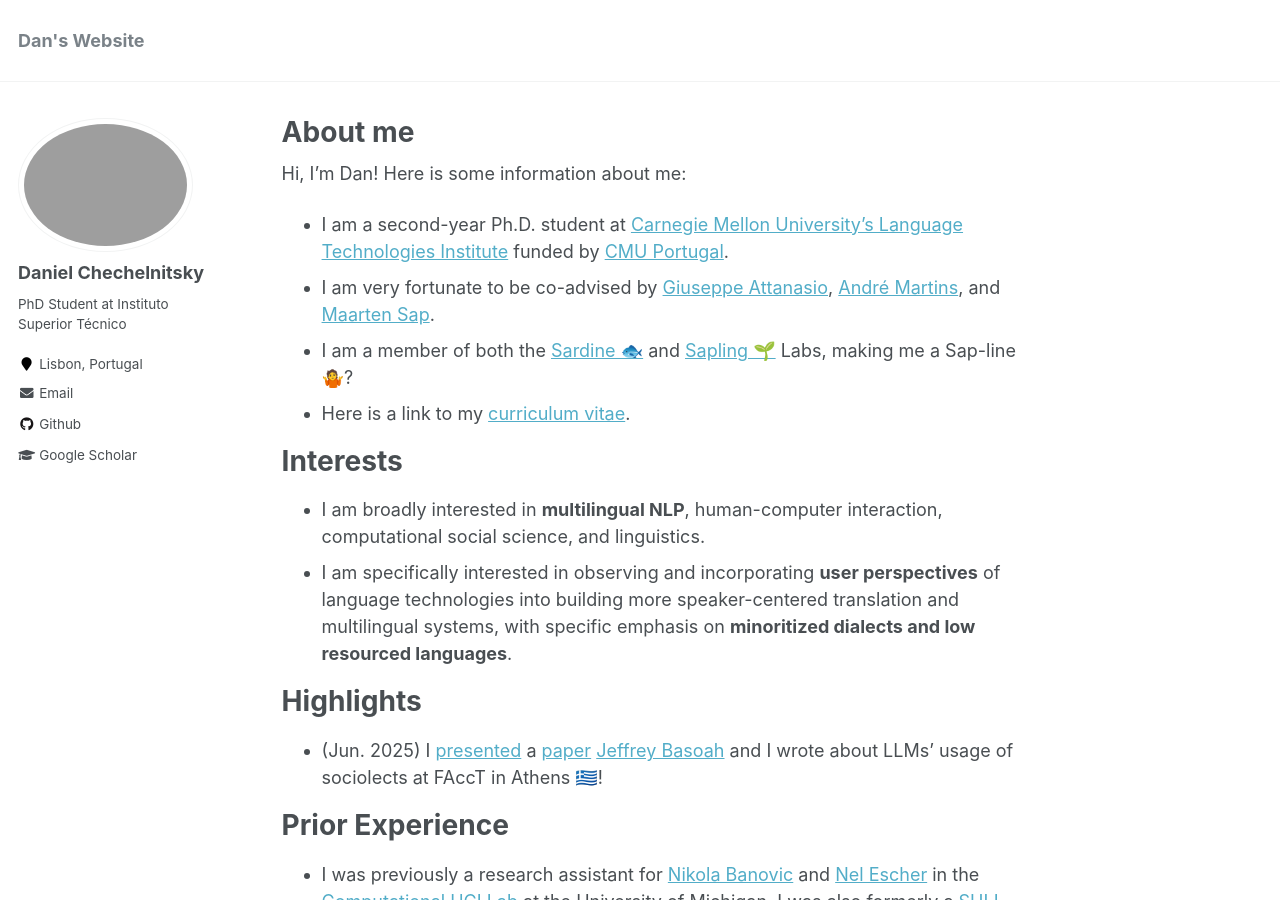
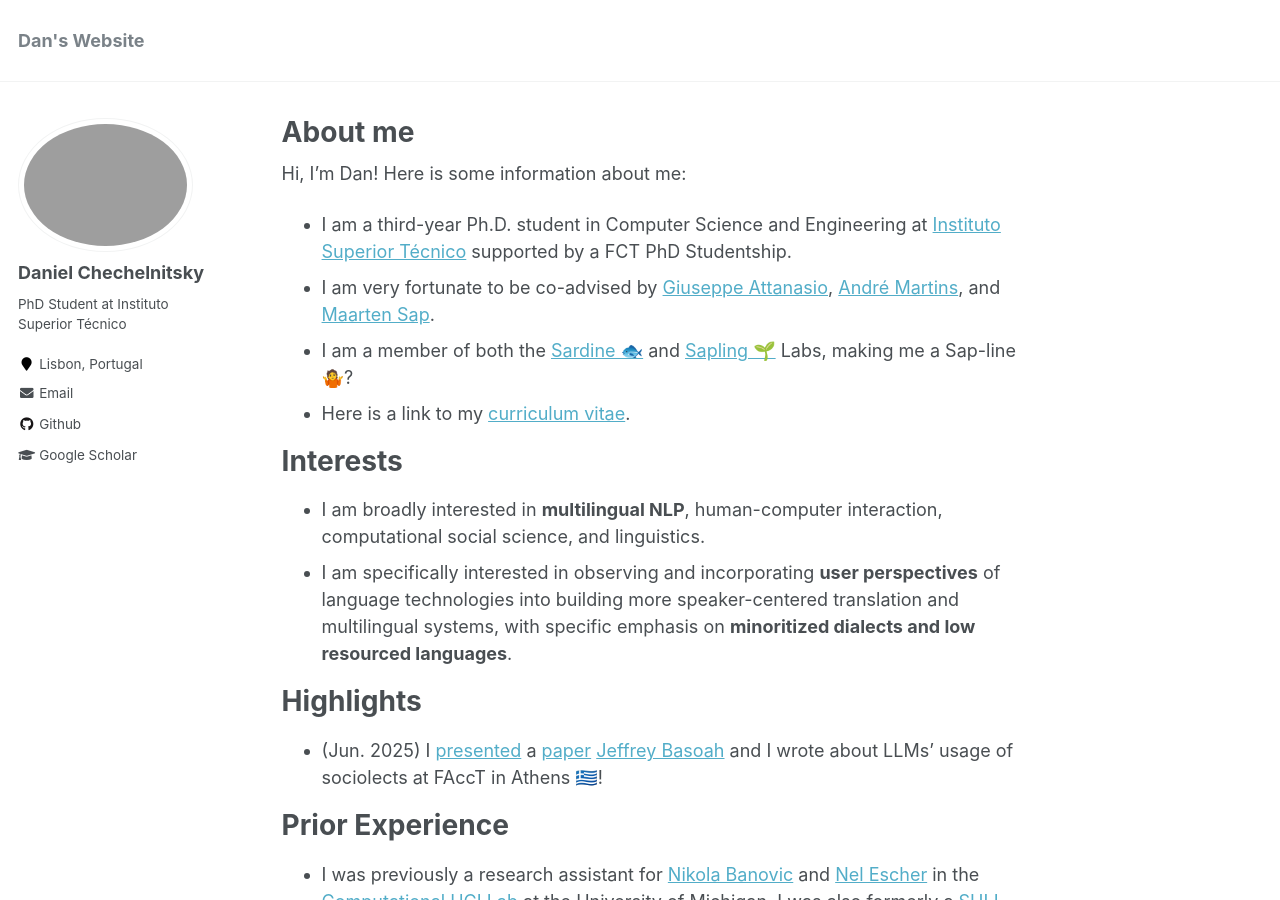
Before and after one commit to chechelnitskd/chechelnitskd.github.io, a Jekyll site: the page built from _pages/about.md, in a window 1280 px wide and 900 px high. Built offline with Jekyll 4.4.1, drawn with Linux system fonts in a browser that asks for light colours.

Commit message:
Update about.md

```diff
--- a/_pages/about.md
+++ b/_pages/about.md
@@ -9,7 +9,7 @@ redirect_from:
 ---
 
 Hi, I'm Dan! Here is some information about me:
-- I am a second-year Ph.D. student at [Carnegie Mellon University's Language Technologies Institute](https://www.lti.cs.cmu.edu/) funded by [CMU Portugal](https://cmuportugal.org/).
+- I am a third-year Ph.D. student in Computer Science and Engineering at [Instituto Superior Técnico](https://tecnico.ulisboa.pt/en/) supported by a FCT PhD Studentship.
 - I am very fortunate to be co-advised by [Giuseppe Attanasio](https://gattanasio.cc/), [André Martins](https://andre-martins.github.io/), and [Maarten Sap](https://maartensap.com/).
 - I am a member of both the [Sardine 🐟](https://sardine-lab.github.io/) and [Sapling 🌱](https://maartensap.com/index.html) Labs, making me a Sap-line 🤷?
 - Here is a link to my [curriculum vitae](https://chechelnitskd.github.io/Chechelnitsky_CV_2026.pdf).
@@ -26,4 +26,4 @@ Hi, I'm Dan! Here is some information about me:
 - Before that, I spent four impactful years at [Macalester College](https://www.macalester.edu/) in St. Paul, Minnesota. Alongside my coursework, I also completed an [honors project](https://digitalcommons.macalester.edu/mathcs_honors/69/) where I prototyped a Google Maps extension designed to reduce driving anxiety. I am still a very active part of the alumni community at [yMac](https://www.facebook.com/groups/yMac1/), so if you are a current Macalester student or a recent grad please don't hesitate to reach out! Go Scots!
 
 # Contact Me
-Please feel free to contact me! My email address is linked on the sidebar, but here is [another link](mailto:dchechel@cmu.edu) for good measure.
+Please feel free to contact me! My email address is linked on the sidebar, but here is [another link](mailto:daniel.chechelnitsky@tecnico.ulisboa.pt) for good measure.
```
